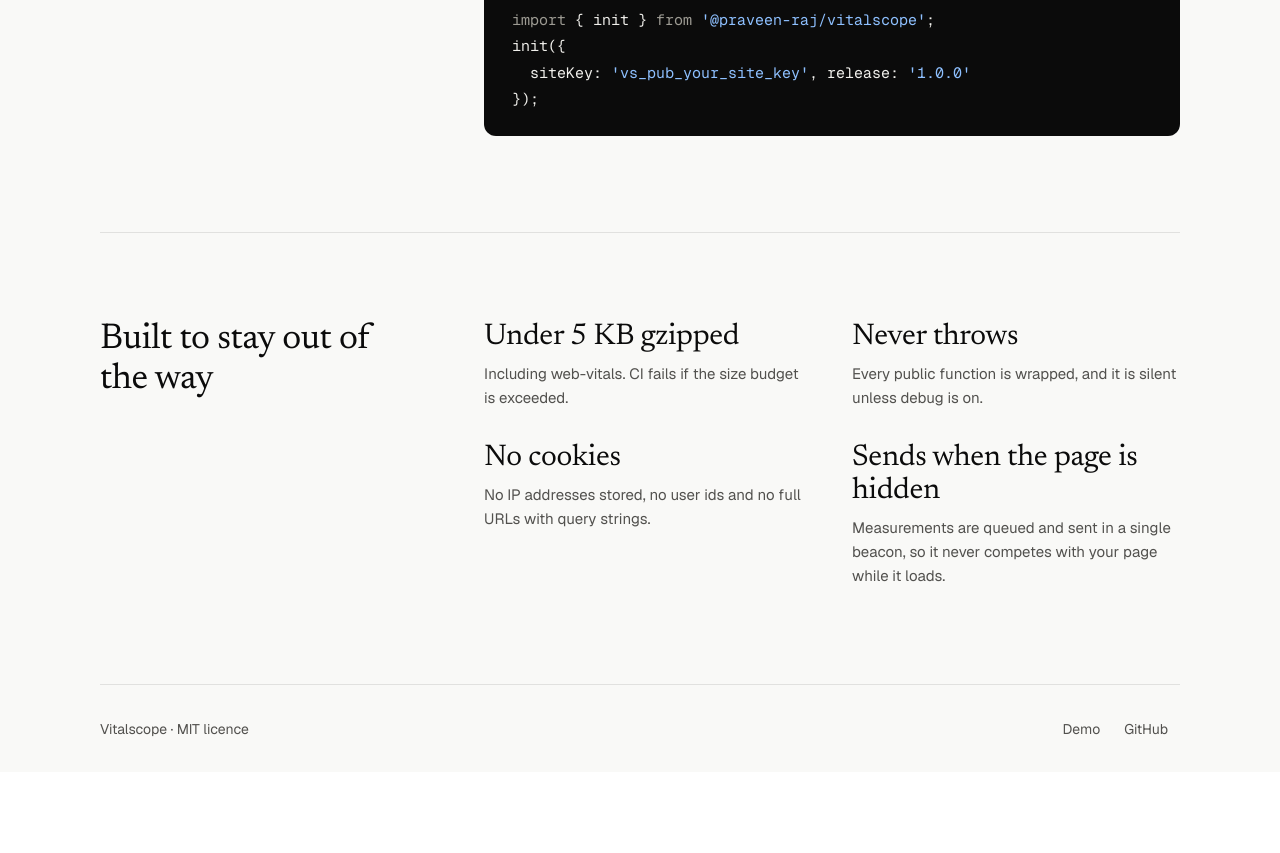
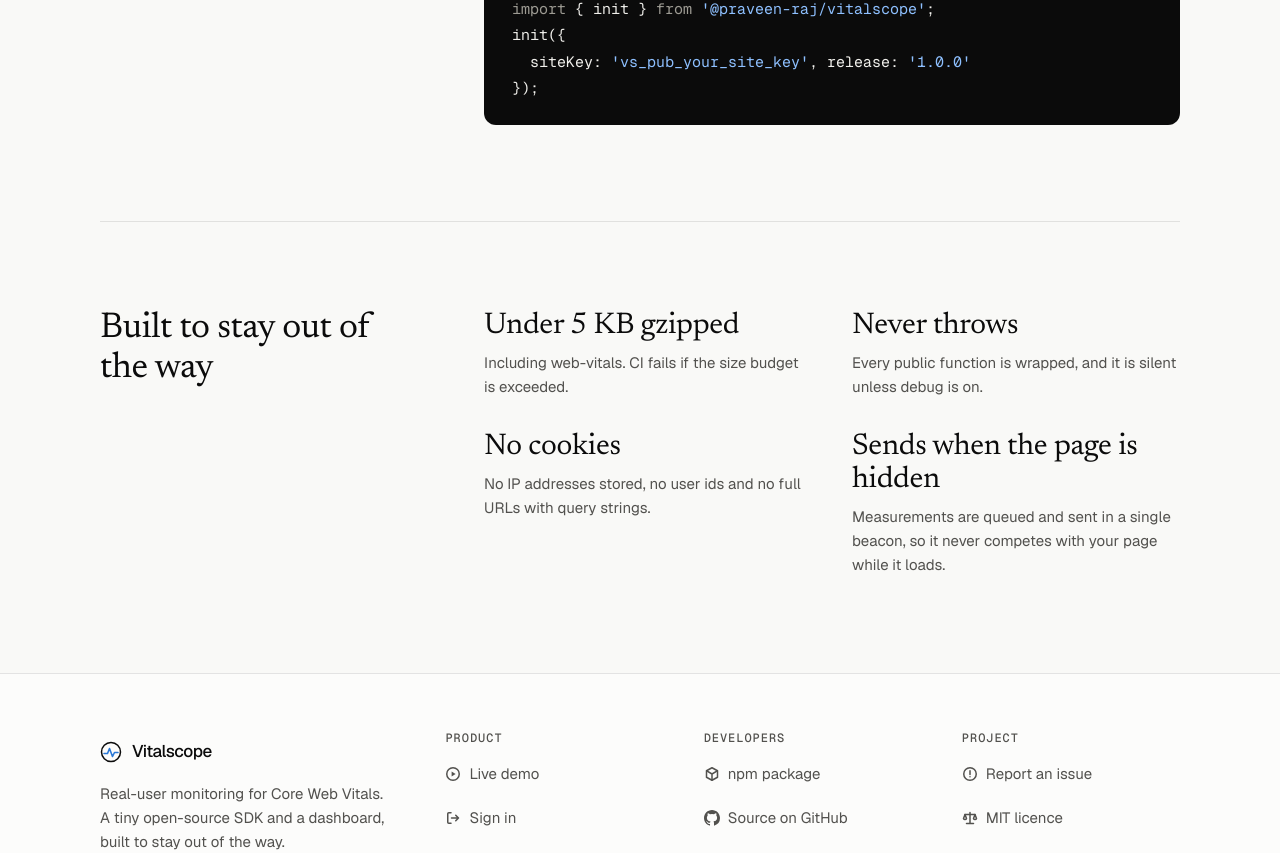
Before and after one commit to praveen-raj-r/vitalscope, a Next.js app in the folder apps/web/: page / in a window 1280 px wide. Shown: the part 1938-2791 px from the top of the page. Before the commit the page ends 2710 px from the top, so only its background shows below. Built offline with nearby package versions, Linux system fonts and the light colour scheme.

Commit message:
feat: enhance footer with navigation links and add scroll padding for sticky header

```diff
--- a/apps/web/src/app/globals.css
+++ b/apps/web/src/app/globals.css
@@ -69,3 +69,8 @@
     animation: aurora-flow 9s linear infinite;
   }
 }
+
+/* The landing header is sticky, so in-page links (#install, #how-to-use) must stop below it. */
+html {
+  scroll-padding-top: 5rem;
+}
--- a/apps/web/src/app/page.tsx
+++ b/apps/web/src/app/page.tsx
@@ -1,9 +1,19 @@
 import type { Metadata } from "next";
 import Link from "next/link";
-import { GitHubMark, Logo } from "@/components/brand";
+import {
+  GitHubMark,
+  IconArrowUp,
+  IconBook,
+  IconBox,
+  IconBug,
+  IconPlay,
+  IconScale,
+  IconSignIn,
+  Logo,
+} from "@/components/brand";
 import { CopyButton } from "@/components/copy-button";
 import { InstallCommand } from "@/components/install-command";
-import { GITHUB_URL, NPM_PUBLISHED } from "@/lib/site-config";
+import { GITHUB_URL, NPM_PUBLISHED, NPM_URL } from "@/lib/site-config";
 import { FOCUS, MONO, SANS, SERIF } from "@/lib/ui";
 
 export const metadata: Metadata = {
@@ -150,18 +160,45 @@ function NavLink({
   href,
   children,
   strong = false,
+  icon,
 }: {
   href: string;
   children: React.ReactNode;
   strong?: boolean;
+  icon?: React.ReactNode;
 }) {
-  const cls = `flex min-h-11 items-center px-2.5 md:px-3 ${FOCUS} ${strong ? "font-medium text-vz-ink" : "text-vz-ink-2 hover:text-vz-ink"}`;
+  const cls = `flex min-h-11 items-center gap-1.5 px-2.5 md:px-3 ${FOCUS} ${strong ? "font-medium text-vz-ink" : "text-vz-ink-2 hover:text-vz-ink"}`;
   return href.startsWith("/") ? (
     <Link href={href} className={cls}>
+      {icon && <span className="hidden sm:block">{icon}</span>}
       {children}
     </Link>
   ) : (
     <a href={href} className={cls}>
+      {icon && <span className="hidden sm:block">{icon}</span>}
+      {children}
+    </a>
+  );
+}
+
+function FooterLink({
+  href,
+  icon,
+  children,
+}: {
+  href: string;
+  icon: React.ReactNode;
+  children: React.ReactNode;
+}) {
+  const cls = `inline-flex min-h-11 items-center gap-2 text-[15px] text-vz-ink-2 hover:text-vz-ink ${FOCUS}`;
+  return href.startsWith("/") || href.startsWith("#") ? (
+    <Link href={href} className={cls}>
+      {icon}
+      {children}
+    </Link>
+  ) : (
+    <a href={href} className={cls}>
+      {icon}
       {children}
     </a>
   );
@@ -169,11 +206,9 @@ function NavLink({
 
 export default function Home() {
   return (
-    <div
-      className={`min-h-screen bg-vz-page text-vz-ink ${SANS}`}
-    >
-      <main className="mx-auto max-w-270 px-5 md:px-8 lg:px-0">
-        <header className="flex min-h-16 items-center justify-between md:h-21">
+    <div id="top" className={`min-h-screen bg-vz-page text-vz-ink ${SANS}`}>
+      <header className="sticky top-0 z-20 border-b border-vz-border bg-vz-page/85 backdrop-blur-md supports-backdrop-filter:bg-vz-page/75">
+        <div className="mx-auto flex min-h-16 max-w-270 items-center justify-between px-5 md:h-18 md:px-8 lg:px-0">
           <Link
             href="/"
             className={`flex min-h-11 items-center gap-2 text-base font-medium tracking-tight md:gap-2.5 md:text-[17px] ${FOCUS}`}
@@ -182,14 +217,20 @@ export default function Home() {
             Vitalscope
           </Link>
           <nav aria-label="Main" className="flex text-sm md:text-[15px]">
-            <NavLink href="/demo">Demo</NavLink>
-            <NavLink href={GITHUB_URL}>GitHub</NavLink>
-            <NavLink href="/login" strong>
+            <NavLink href="/demo" icon={<IconPlay />}>
+              Demo
+            </NavLink>
+            <NavLink href={GITHUB_URL} icon={<GitHubMark size={16} />}>
+              GitHub
+            </NavLink>
+            <NavLink href="/login" strong icon={<IconSignIn />}>
               Sign in
             </NavLink>
           </nav>
-        </header>
+        </div>
+      </header>
 
+      <main className="mx-auto max-w-270 px-5 md:px-8 lg:px-0">
         <section className="grid items-center gap-9 pb-14 pt-10 md:pb-24 md:pt-18 lg:grid-cols-[minmax(0,1fr)_440px] lg:gap-18 lg:pb-26">
           <div>
             <p
@@ -210,8 +251,9 @@ export default function Home() {
             <div className="mt-7 flex flex-col gap-2.5 sm:flex-row sm:flex-wrap sm:gap-3 md:mt-9">
               <Link
                 href="/demo"
-                className="flex min-h-12 items-center justify-center rounded-lg bg-vz-ink px-5.5 text-[15px] font-medium text-vz-surface transition-colors hover:bg-[#2b2a28] focus-visible:outline-2 focus-visible:outline-offset-[3px] focus-visible:outline-vz-series"
+                className="flex min-h-12 items-center justify-center gap-2.5 rounded-lg bg-vz-ink px-5.5 text-[15px] font-medium text-vz-surface transition-colors hover:bg-[#2b2a28] focus-visible:outline-2 focus-visible:outline-offset-[3px] focus-visible:outline-vz-series"
               >
+                <IconPlay size={18} />
                 View live demo
               </Link>
               <Link
@@ -442,15 +484,117 @@ export default function Home() {
             ))}
           </ul>
         </section>
+      </main>
 
-        <footer className="flex min-h-18 items-center justify-between border-t border-vz-border text-[13px] text-vz-ink-2 md:min-h-22 md:text-sm">
-          <span>Vitalscope · MIT licence</span>
-          <nav aria-label="Footer" className="flex">
-            <NavLink href="/demo">Demo</NavLink>
-            <NavLink href={GITHUB_URL}>GitHub</NavLink>
-          </nav>
-        </footer>
-      </main>
+      <footer className="border-t border-vz-border bg-vz-surface">
+        <div className="mx-auto max-w-270 px-5 py-10 md:px-8 md:py-14 lg:px-0">
+          <div className="grid gap-9 md:grid-cols-[minmax(0,1.4fr)_repeat(3,minmax(0,1fr))] md:gap-10">
+            <div>
+              <Link
+                href="/"
+                className={`inline-flex min-h-11 items-center gap-2.5 text-[17px] font-medium tracking-tight ${FOCUS}`}
+              >
+                <Logo />
+                Vitalscope
+              </Link>
+              <p className="mt-2 max-w-72 text-pretty text-[15px] leading-[1.6] text-vz-ink-2">
+                Real-user monitoring for Core Web Vitals. A tiny open-source SDK
+                and a dashboard, built to stay out of the way.
+              </p>
+            </div>
+
+            <nav aria-label="Product">
+              <h2
+                className={`mb-1.5 text-xs font-medium uppercase tracking-[0.08em] text-vz-ink-2 ${MONO}`}
+              >
+                Product
+              </h2>
+              <ul>
+                <li>
+                  <FooterLink href="/demo" icon={<IconPlay />}>
+                    Live demo
+                  </FooterLink>
+                </li>
+                <li>
+                  <FooterLink href="/login" icon={<IconSignIn />}>
+                    Sign in
+                  </FooterLink>
+                </li>
+                <li>
+                  <FooterLink href="#how-to-use" icon={<IconBook />}>
+                    How to use it
+                  </FooterLink>
+                </li>
+              </ul>
+            </nav>
+
+            <nav aria-label="Developers">
+              <h2
+                className={`mb-1.5 text-xs font-medium uppercase tracking-[0.08em] text-vz-ink-2 ${MONO}`}
+              >
+                Developers
+              </h2>
+              <ul>
+                <li>
+                  <FooterLink href={NPM_URL} icon={<IconBox />}>
+                    npm package
+                  </FooterLink>
+                </li>
+                <li>
+                  <FooterLink href={GITHUB_URL} icon={<GitHubMark size={16} />}>
+                    Source on GitHub
+                  </FooterLink>
+                </li>
+                <li>
+                  <FooterLink
+                    href={`${GITHUB_URL}/blob/main/docs/decisions.md`}
+                    icon={<IconBook />}
+                  >
+                    Design decisions
+                  </FooterLink>
+                </li>
+              </ul>
+            </nav>
+
+            <nav aria-label="Project">
+              <h2
+                className={`mb-1.5 text-xs font-medium uppercase tracking-[0.08em] text-vz-ink-2 ${MONO}`}
+              >
+                Project
+              </h2>
+              <ul>
+                <li>
+                  <FooterLink href={`${GITHUB_URL}/issues`} icon={<IconBug />}>
+                    Report an issue
+                  </FooterLink>
+                </li>
+                <li>
+                  <FooterLink
+                    href={`${GITHUB_URL}/blob/main/LICENSE`}
+                    icon={<IconScale />}
+                  >
+                    MIT licence
+                  </FooterLink>
+                </li>
+              </ul>
+            </nav>
+          </div>
+
+          <div className="mt-8 flex flex-col gap-3 border-t border-vz-border pt-5 text-[13px] text-vz-ink-2 md:mt-10 md:flex-row md:items-center md:justify-between md:text-sm">
+            <p className="text-pretty">
+              © 2026 Praveen Raj · Built with Next.js, Supabase and web-vitals ·
+              The demo shows synthetic sample data.
+            </p>
+            <Link
+              href="#top"
+              className={`inline-flex min-h-11 items-center gap-1.5 text-vz-ink-2 hover:text-vz-ink ${FOCUS}`}
+            >
+              <IconArrowUp />
+              Back to top
+            </Link>
+          </div>
+        </div>
+      </footer>
     </div>
   );
 }
--- a/apps/web/src/components/brand.tsx
+++ b/apps/web/src/components/brand.tsx
@@ -15,3 +15,65 @@ export function GitHubMark({ size = 18 }: { size?: number }) {
     </svg>
   );
 }
+
+/** Small outline icons for buttons and links. Decorative: the visible text always says what the control does. */
+function Icon({ size = 16, children }: { size?: number; children: React.ReactNode }) {
+  return (
+    <svg
+      width={size}
+      height={size}
+      viewBox="0 0 16 16"
+      fill="none"
+      stroke="currentColor"
+      strokeWidth="1.5"
+      strokeLinecap="round"
+      strokeLinejoin="round"
+      aria-hidden="true"
+      className="shrink-0"
+    >
+      {children}
+    </svg>
+  );
+}
+
+export const IconPlay = (p: { size?: number }) => (
+  <Icon {...p}>
+    <circle cx="8" cy="8" r="6.25" />
+    <path d="M6.6 5.6v4.8L10.6 8z" fill="currentColor" stroke="none" />
+  </Icon>
+);
+export const IconSignIn = (p: { size?: number }) => (
+  <Icon {...p}>
+    <path d="M6 2.75H3.75a1 1 0 0 0-1 1v8.5a1 1 0 0 0 1 1H6" />
+    <path d="M6.5 8h7M10.75 5.25L13.5 8l-2.75 2.75" />
+  </Icon>
+);
+export const IconBook = (p: { size?: number }) => (
+  <Icon {...p}>
+    <path d="M2.5 3.5A1.5 1.5 0 0 1 4 2h8.5v10.5H4A1.5 1.5 0 0 0 2.5 14z" />
+    <path d="M2.5 14h10M5.5 5h4.5" />
+  </Icon>
+);
+export const IconBox = (p: { size?: number }) => (
+  <Icon {...p}>
+    <path d="M8 1.75l5.5 3v6.5l-5.5 3-5.5-3v-6.5z" />
+    <path d="M2.75 4.9L8 8l5.25-3.1M8 8v6" />
+  </Icon>
+);
+export const IconBug = (p: { size?: number }) => (
+  <Icon {...p}>
+    <circle cx="8" cy="8" r="6.25" />
+    <path d="M8 4.75V8.5M8 10.75v.1" />
+  </Icon>
+);
+export const IconScale = (p: { size?: number }) => (
+  <Icon {...p}>
+    <path d="M8 2.5v11M4.5 13.5h7M3 4.5h10" />
+    <path d="M3 4.5L1.5 8.5a1.6 1.6 0 0 0 3 0zM13 4.5L11.5 8.5a1.6 1.6 0 0 0 3 0z" />
+  </Icon>
+);
+export const IconArrowUp = (p: { size?: number }) => (
+  <Icon {...p}>
+    <path d="M8 13V3M3.75 7.25L8 3l4.25 4.25" />
+  </Icon>
+);
--- a/apps/web/src/lib/site-config.ts
+++ b/apps/web/src/lib/site-config.ts
@@ -2,3 +2,5 @@ export const GITHUB_URL = "https://github.com/praveen-raj-r/vitalscope";
 
 /** True once @praveen-raj/vitalscope is on npm (0.1.0 published 2026-11-10). When false, the landing page says it is not available yet. */
 export const NPM_PUBLISHED = true;
+
+export const NPM_URL = "https://www.npmjs.com/package/@praveen-raj/vitalscope";
```
